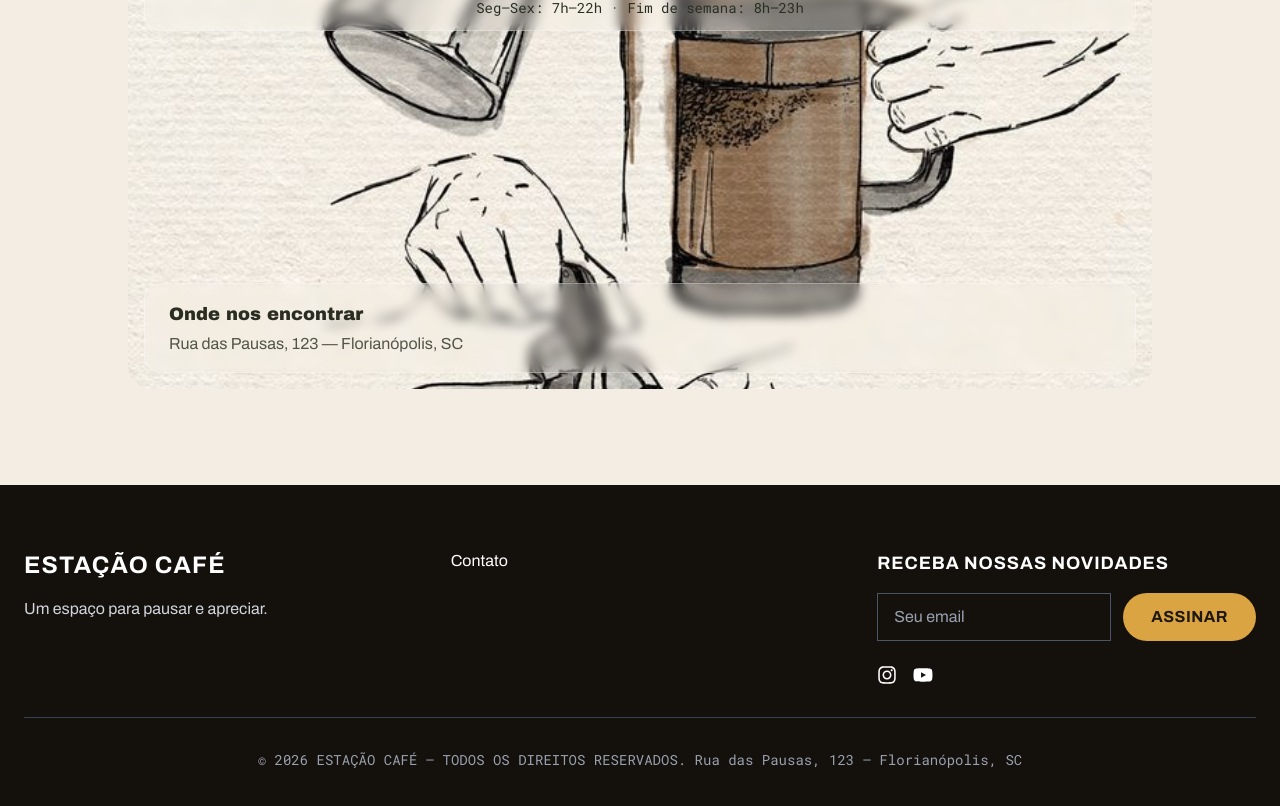
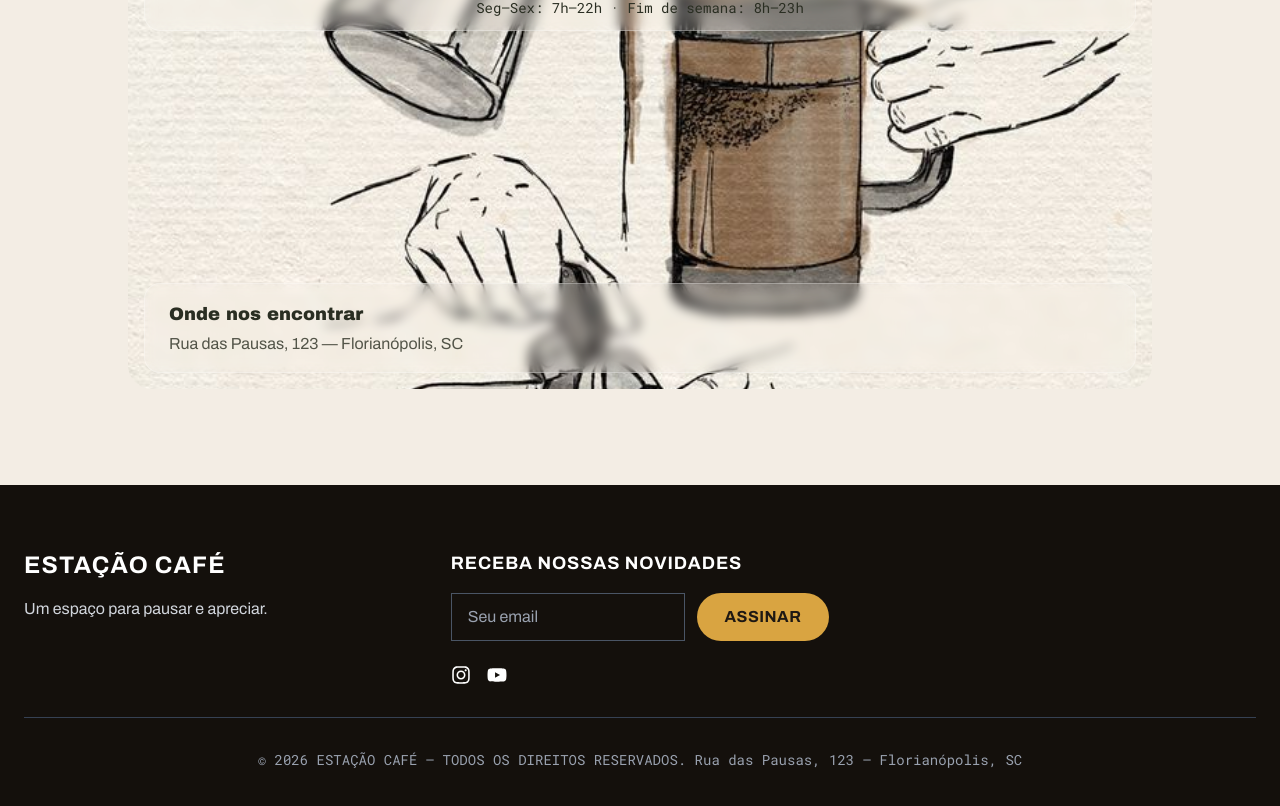
Before and after one commit to kiqsmg/coffee_shop, a React app in the folder frontend/: page / in a window 1280 px wide. Shown: the part 2247-3053 px from the top of the page. Built offline with nearby package versions, Linux system fonts and the light colour scheme; the HTML template or start-up script is replaced by a standard one.

Commit message:
removi contato do rodape

```diff
--- a/frontend/src/components/Footer.jsx
+++ b/frontend/src/components/Footer.jsx
@@ -18,18 +18,6 @@ export default function Footer() {
             <p className="font-body text-gray-300">
               Um espaço para pausar e apreciar.
             </p>
-          </div>
-
-          {/* Links */}
-          <div>
-            <nav className="space-y-3">
-              <Link
-                to="/contato"
-                className="block font-body hover:text-gray-300 transition-colors"
-              >
-                Contato
-              </Link>
-            </nav>
           </div>
 
           {/* Newsletter */}
```
